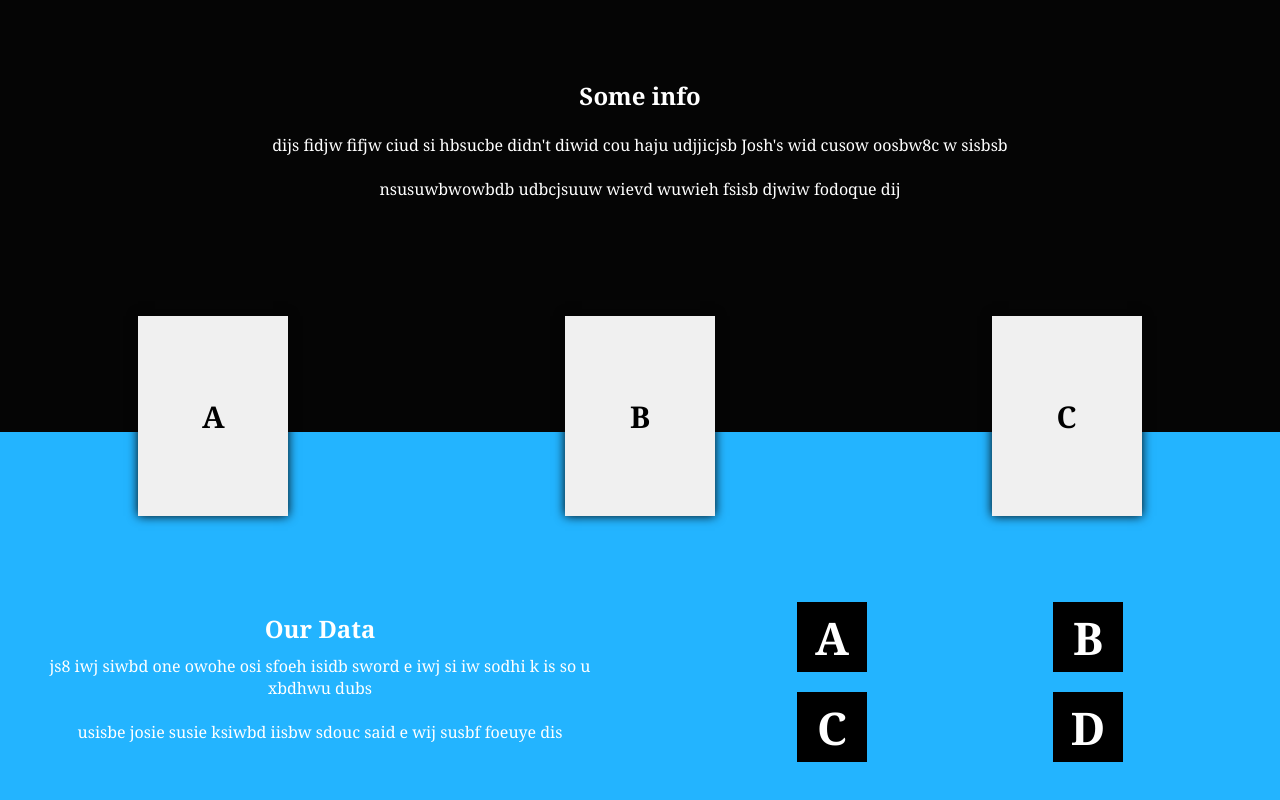
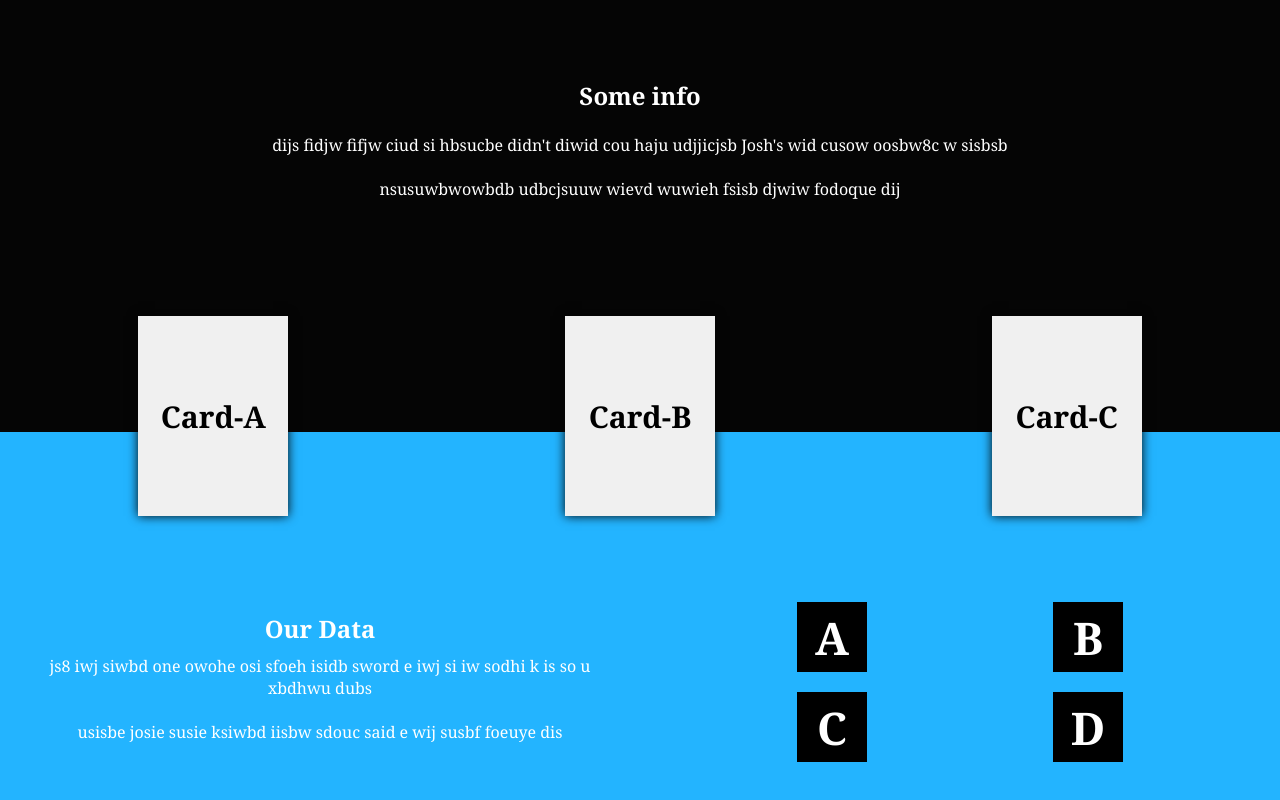
Before and after one commit to Jayu-patel/firstWeb, a plain HTML site: page index.html in a window 1280 px wide. Shown: the part 1346-2146 px from the top of the page. Drawn offline with Linux system fonts and the light colour scheme.

Commit message:
Update index.html

```diff
--- a/index.html
+++ b/index.html
@@ -39,9 +39,9 @@
       <p>dijs fidjw fifjw ciud si hbsucbe didn't diwid cou haju udjjicjsb Josh's wid cusow  oosbw8c w sisbsb <br><br>nsusuwbwowbdb udbcjsuuw wievd wuwieh fsisb djwiw fodoque dij</p>
     </div>
     <div class="sec2">
-      <div class="b3i">A</div>
-      <div class="b3i">B</div>
-      <div class="b3i">C</div>
+      <div class="b3i">Card-A</div>
+      <div class="b3i">Card-B</div>
+      <div class="b3i">Card-C</div>
     </div>
   </div>
   <!-- box4 is about our data -->
```
